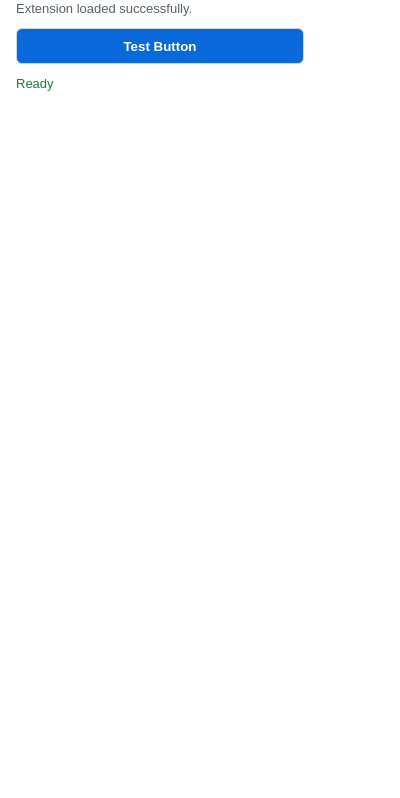
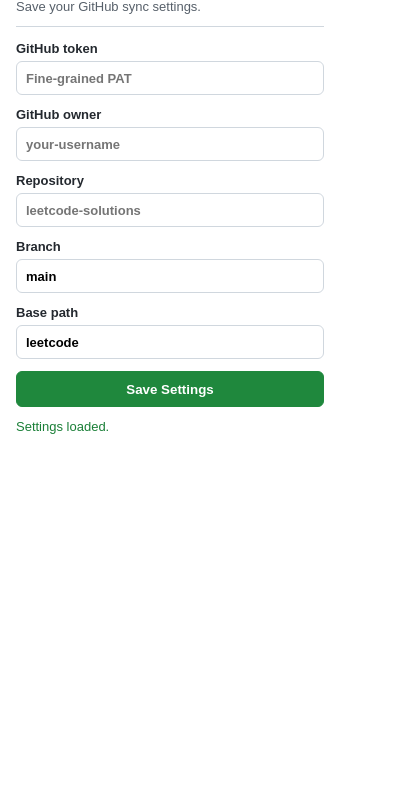
Before and after one commit to Himanshu-Khadka/LeetSync, a browser extension: page popup.html in a window 400 px wide. Shown: the part 46-844 px from the top of the page. Drawn offline with Linux system fonts and the light colour scheme.

Commit message:
settings storage popup

```diff
--- a/popup.html
+++ b/popup.html
@@ -10,13 +10,38 @@
     <main>
       <header>
         <h1>LeetSync</h1>
-        <p>Extension loaded successfully.</p>
+        <p>Save your GitHub sync settings.</p>
       </header>
 
-      <section>
-        <button id="test-button" type="button">Test Button</button>
+      <form id="settings-form">
+        <label>
+          GitHub token
+          <input id="token" type="password" autocomplete="off" placeholder="Fine-grained PAT">
+        </label>
+
+        <label>
+          GitHub owner
+          <input id="owner" type="text" placeholder="your-username">
+        </label>
+
+        <label>
+          Repository
+          <input id="repo" type="text" placeholder="leetcode-solutions">
+        </label>
+
+        <label>
+          Branch
+          <input id="branch" type="text" placeholder="main">
+        </label>
+
+        <label>
+          Base path
+          <input id="basePath" type="text" placeholder="leetcode">
+        </label>
+
+        <button type="submit">Save Settings</button>
         <p id="status">Ready</p>
-      </section>
+      </form>
     </main>
 
     <script src="src/popup.js"></script>
--- a/src/popup.css
+++ b/src/popup.css
@@ -1,5 +1,5 @@
 body {
-  width: 320px;
+  width: 340px;
   margin: 0;
   font-family: Arial, sans-serif;
   color: #24292f;
@@ -10,33 +10,72 @@
   padding: 16px;
 }
 
+header {
+  margin-bottom: 14px;
+  border-bottom: 1px solid #d0d7de;
+  padding-bottom: 12px;
+}
+
 h1 {
-  margin: 0 0 8px;
+  margin: 0 0 6px;
   font-size: 20px;
 }
 
 p {
-  margin: 0 0 12px;
+  margin: 0;
   font-size: 13px;
   color: #57606a;
 }
 
-button {
-  width: 100%;
-  min-height: 36px;
+form {
+  display: grid;
+  gap: 12px;
+}
+
+label {
+  display: grid;
+  gap: 5px;
+  font-size: 13px;
+  font-weight: 600;
+}
+
+input {
+  min-height: 34px;
+  box-sizing: border-box;
   border: 1px solid #d0d7de;
   border-radius: 6px;
-  background: #0969da;
+  padding: 7px 9px;
+  font: inherit;
+}
+
+input:focus {
+  border-color: #0969da;
+  outline: none;
+  box-shadow: 0 0 0 2px rgba(9, 105, 218, 0.18);
+}
+
+button {
+  min-height: 36px;
+  border: 1px solid #1f883d;
+  border-radius: 6px;
+  background: #1f883d;
   color: #ffffff;
   font-weight: 600;
   cursor: pointer;
 }
 
 button:hover {
-  background: #0757b8;
+  background: #1a7f37;
 }
 
 #status {
-  margin-top: 12px;
+  min-height: 18px;
+}
+
+.success {
   color: #1a7f37;
 }
+
+.error {
+  color: #cf222e;
+}
--- a/src/popup.js
+++ b/src/popup.js
@@ -1,6 +1,92 @@
-const button = document.getElementById("test-button");
+const DEFAULT_SETTINGS = {
+  token: "",
+  owner: "",
+  repo: "",
+  branch: "main",
+  basePath: "leetcode"
+};
+
+const form = document.getElementById("settings-form");
 const statusText = document.getElementById("status");
 
-button.addEventListener("click", () => {
-  statusText.textContent = "Button clicked. Extension is working.";
-});
+const fields = {
+  token: document.getElementById("token"),
+  owner: document.getElementById("owner"),
+  repo: document.getElementById("repo"),
+  branch: document.getElementById("branch"),
+  basePath: document.getElementById("basePath")
+};
+
+document.addEventListener("DOMContentLoaded", loadSettings);
+form.addEventListener("submit", saveSettings);
+
+async function loadSettings() {
+  const savedSettings = await chrome.storage.local.get(Object.keys(DEFAULT_SETTINGS));
+  const settings = {
+    ...DEFAULT_SETTINGS,
+    ...savedSettings
+  };
+
+  fields.owner.value = settings.owner;
+  fields.repo.value = settings.repo;
+  fields.branch.value = settings.branch;
+  fields.basePath.value = settings.basePath;
+
+  // Do not show the saved token again. Just tell the user that one exists.
+  fields.token.placeholder = settings.token ? "Stored token" : "Fine-grained PAT";
+
+  setStatus("Settings loaded.", "success");
+}
+
+async function saveSettings(event) {
+  event.preventDefault();
+
+  const currentSettings = await chrome.storage.local.get(Object.keys(DEFAULT_SETTINGS));
+  const settings = {
+    token: fields.token.value.trim() || currentSettings.token || "",
+    owner: fields.owner.value.trim(),
+    repo: fields.repo.value.trim(),
+    branch: fields.branch.value.trim() || "main",
+    basePath: normalizeBasePath(fields.basePath.value)
+  };
+
+  const error = validateSettings(settings);
+  if (error) {
+    setStatus(error, "error");
+    return;
+  }
+
+  await chrome.storage.local.set(settings);
+
+  fields.token.value = "";
+  fields.token.placeholder = settings.token ? "Stored token" : "Fine-grained PAT";
+  setStatus("Settings saved.", "success");
+}
+
+function validateSettings(settings) {
+  if (!settings.owner) return "GitHub owner is required.";
+  if (!settings.repo) return "Repository name is required.";
+
+  if (!/^[A-Za-z0-9-]+$/.test(settings.owner)) {
+    return "GitHub owner looks invalid.";
+  }
+
+  if (!/^[A-Za-z0-9_.-]+$/.test(settings.repo)) {
+    return "Repository name looks invalid.";
+  }
+
+  return "";
+}
+
+function normalizeBasePath(path) {
+  return path
+    .trim()
+    .replace(/\\/g, "/")
+    .replace(/^\/+|\/+$/g, "")
+    .replace(/\/{2,}/g, "/") || "leetcode";
+}
+
+function setStatus(message, type) {
+  statusText.textContent = message;
+  statusText.className = type;
+}
```
Also changed, not shown: manifest.json.
